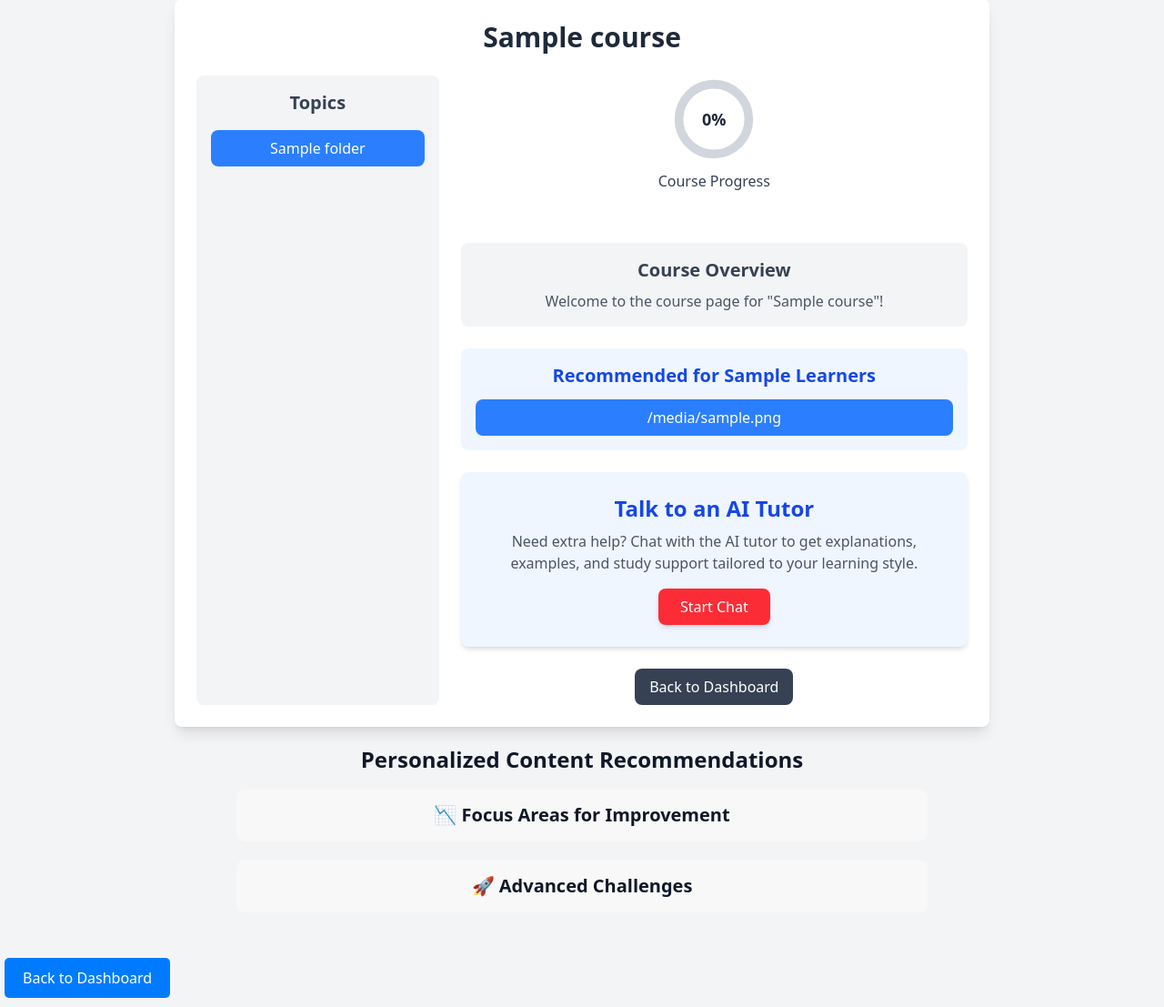
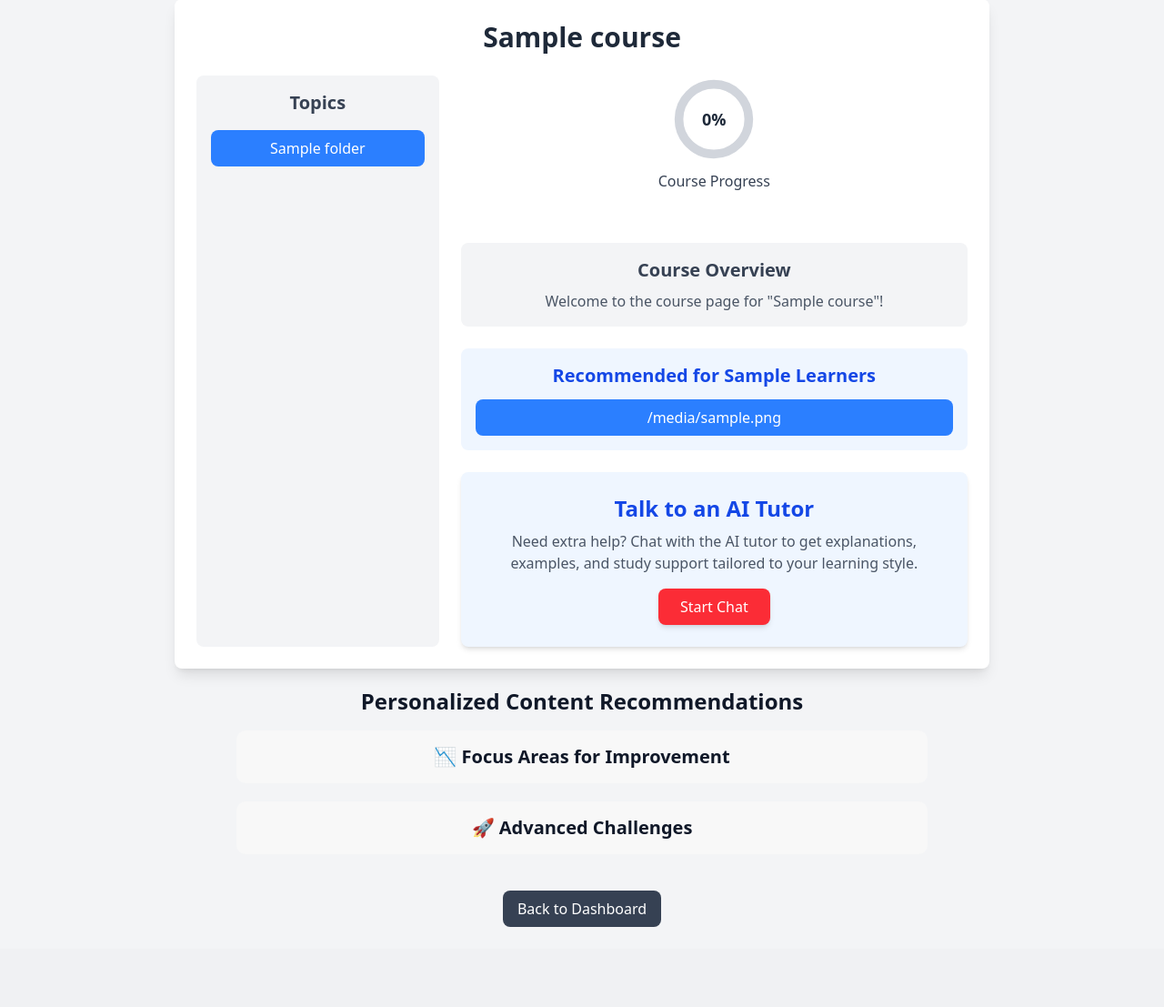
Before and after one commit to Personalized-Learning-Plaform-Compon/Personalized-Learning-Platform-Components, a Python web app: template knowledgebase_app/templates/course_page.html in a window 1280 px wide. Shown: the part 97-1204 px from the top of the page at 91% size. After the commit the page ends 1116 px from the top, so only its background shows below. Run offline with Jinja, Linux system fonts and the light colour scheme; the template is opened without the code that fills it: most values are stand-ins (such as "Sample title", 1, 10 or a date in 2020); style sheets or scripts are compiled from the project's sources.

Commit message:
Fixed Back to Dashboard button

```diff
--- a/knowledgebase_app/templates/course_page.html
+++ b/knowledgebase_app/templates/course_page.html
@@ -140,13 +140,6 @@ document.addEventListener("DOMContentLoaded", function() {
                         Start Chat
                     </a>
                 </div>
-            </div>
-
-            <!-- Back to Dashboard Button -->
-            <div class="text-center">
-                <a href="{{ url_for('dashboard') }}" class="inline-block bg-gray-700 text-white py-2 px-4 rounded-lg hover:bg-gray-800 transition">
-                    Back to Dashboard
-                </a>
             </div>
         </div>
     </div>
@@ -354,9 +347,12 @@ document.addEventListener("DOMContentLoaded", function() {
 
 
 </style>
+
+<a href="{{ url_for('dashboard') }}" class="inline-block bg-gray-700 text-white py-2 px-4 rounded-lg hover:bg-gray-800 transition mb-6">
+    Back to Dashboard
+</a>
 </div>
 
 
 
-<a href="{{ url_for('dashboard') }}" class="blue-btn">Back to Dashboard</a>
 {% endblock %}
```
